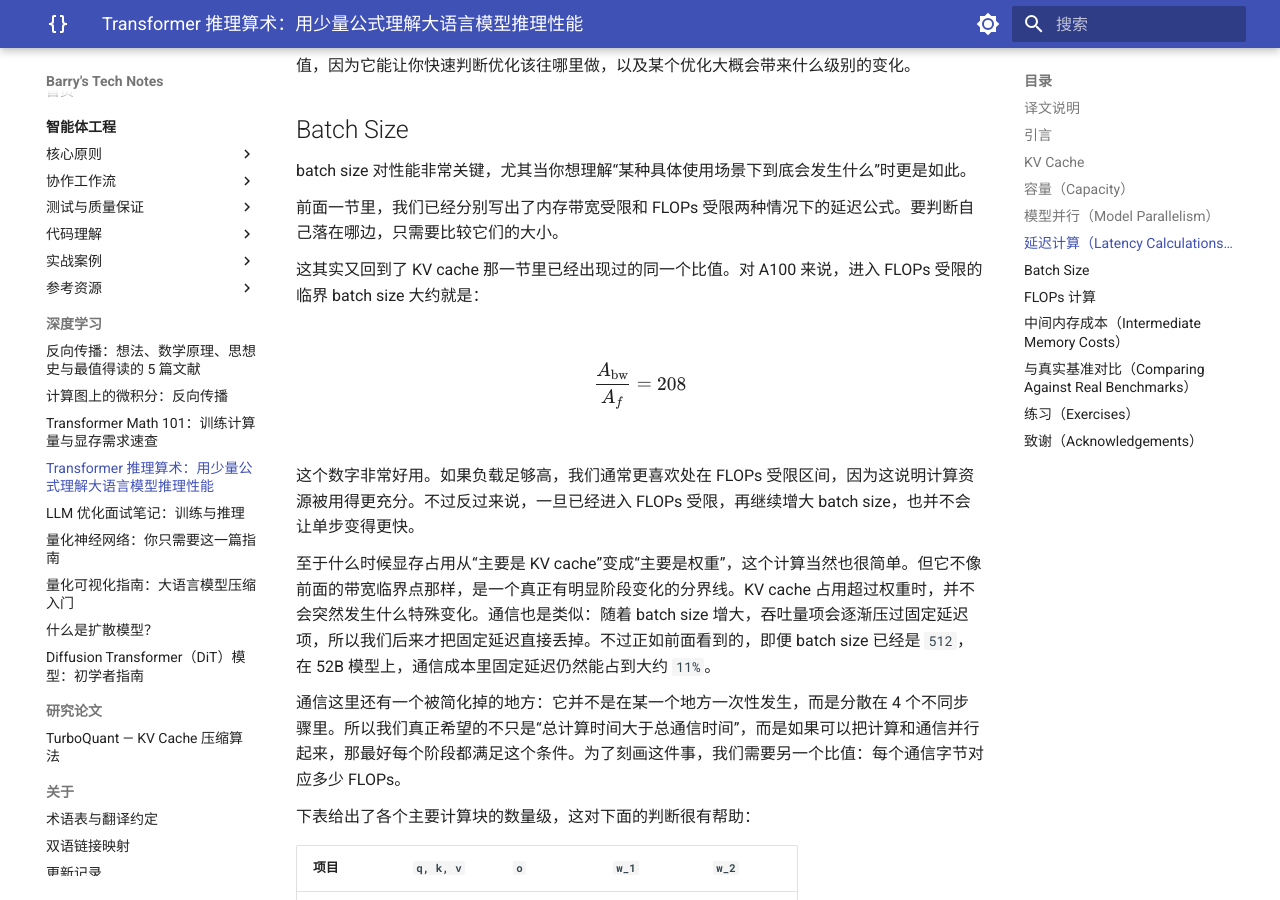
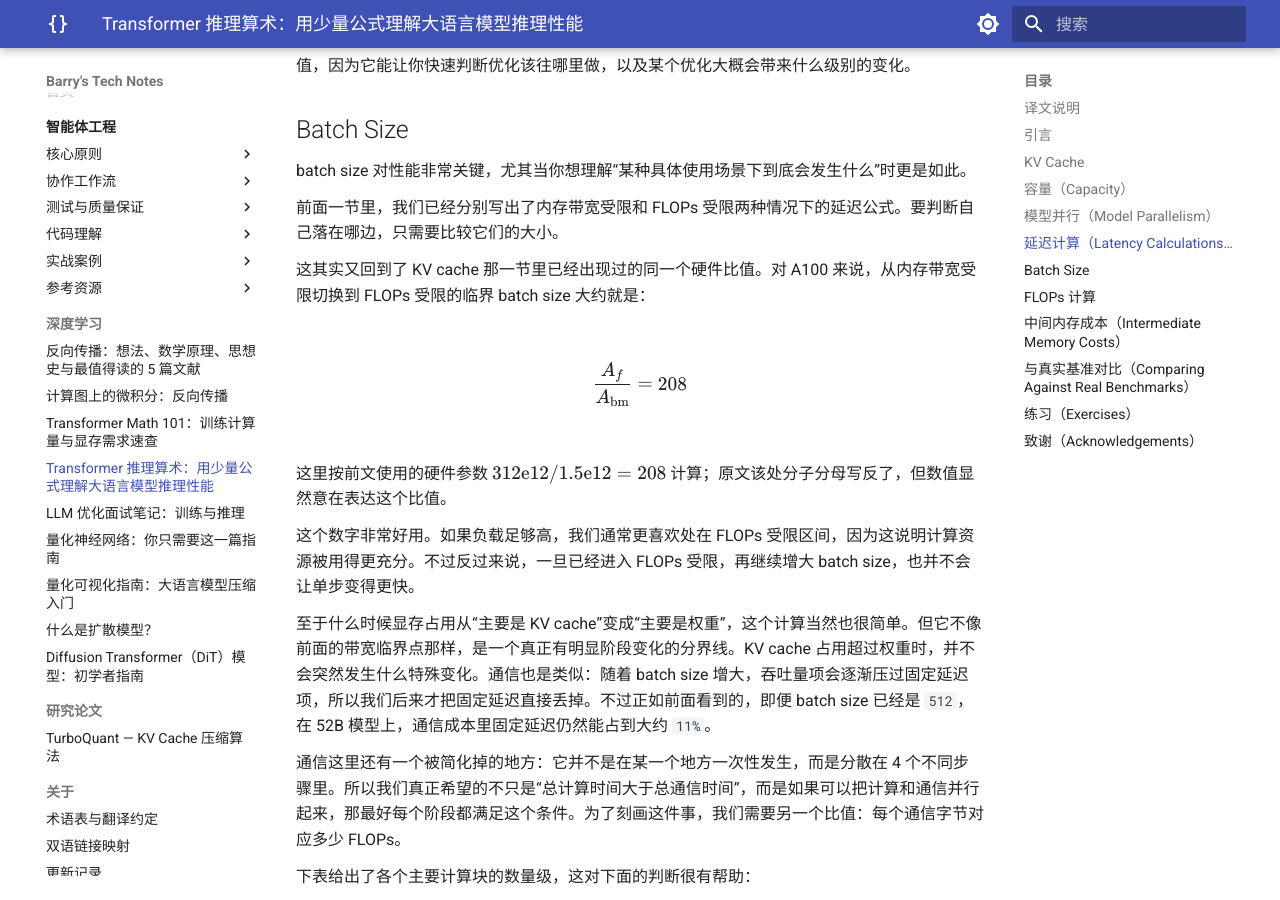
Before and after one commit to mypopydev/mypopydev.github.io, an MkDocs documentation site: the page built from docs/articles/transformer-inference-arithmetic-zh.md, in a window 1280 px wide and 900 px high, scrolled down 9836 px. Built offline with MkDocs 1.6.1 and Material for MkDocs 9.7.7, drawn with Linux system fonts in a browser that asks for light colours.

Commit message:
Fix batch-size ratio in transformer inference article

```diff
--- a/docs/articles/transformer-inference-arithmetic-zh.md
+++ b/docs/articles/transformer-inference-arithmetic-zh.md
@@ -252,11 +252,13 @@ batch size 对性能非常关键，尤其当你想理解“某种具体使用场
 
 前面一节里，我们已经分别写出了内存带宽受限和 FLOPs 受限两种情况下的延迟公式。要判断自己落在哪边，只需要比较它们的大小。
 
-这其实又回到了 KV cache 那一节里已经出现过的同一个比值。对 A100 来说，进入 FLOPs 受限的临界 batch size 大约就是：
+这其实又回到了 KV cache 那一节里已经出现过的同一个硬件比值。对 A100 来说，从内存带宽受限切换到 FLOPs 受限的临界 batch size 大约就是：
 
 $$
-\frac{A_{\text{bw}}}{A_f} = 208
+\frac{A_f}{A_{\text{bm}}} = 208
 $$
+
+这里按前文使用的硬件参数 $312\mathrm{e}12 / 1.5\mathrm{e}12 = 208$ 计算；原文该处分子分母写反了，但数值显然意在表达这个比值。
 
 这个数字非常好用。如果负载足够高，我们通常更喜欢处在 FLOPs 受限区间，因为这说明计算资源被用得更充分。不过反过来说，一旦已经进入 FLOPs 受限，再继续增大 batch size，也并不会让单步变得更快。
 
```
